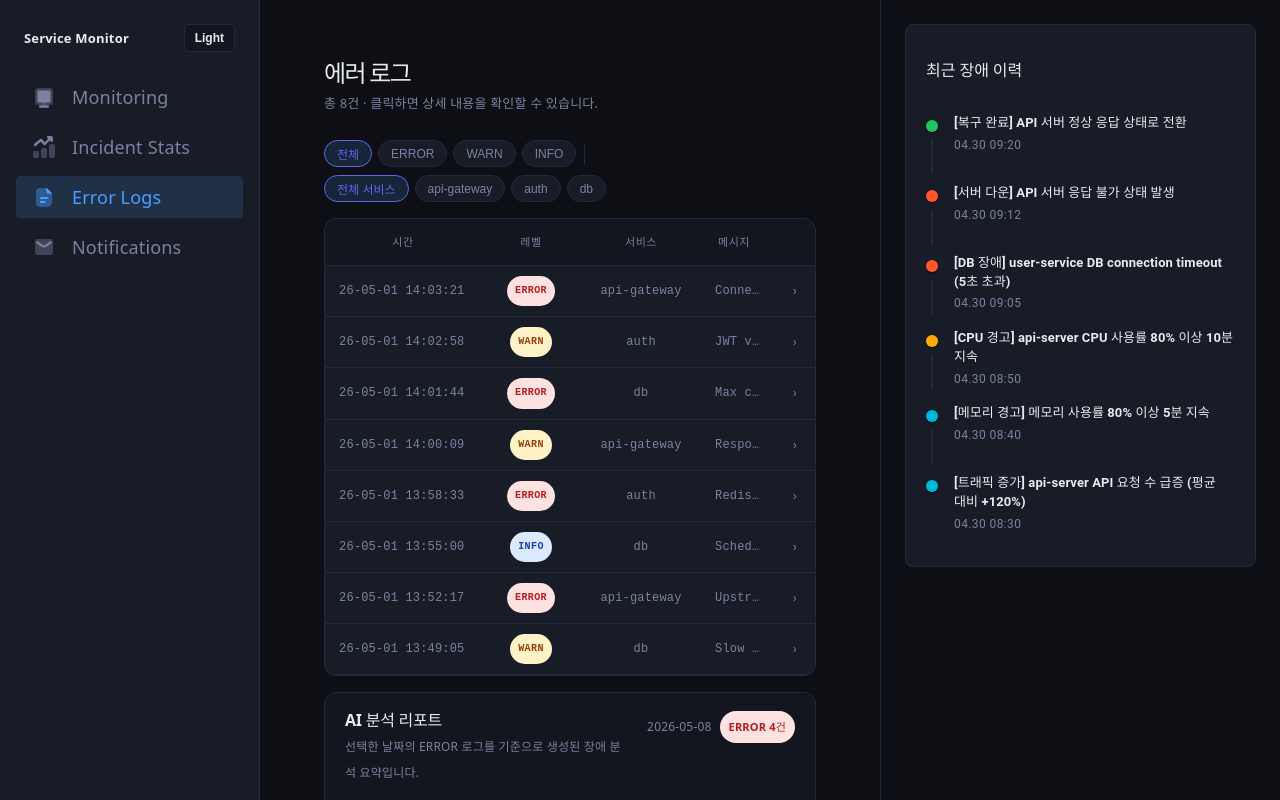
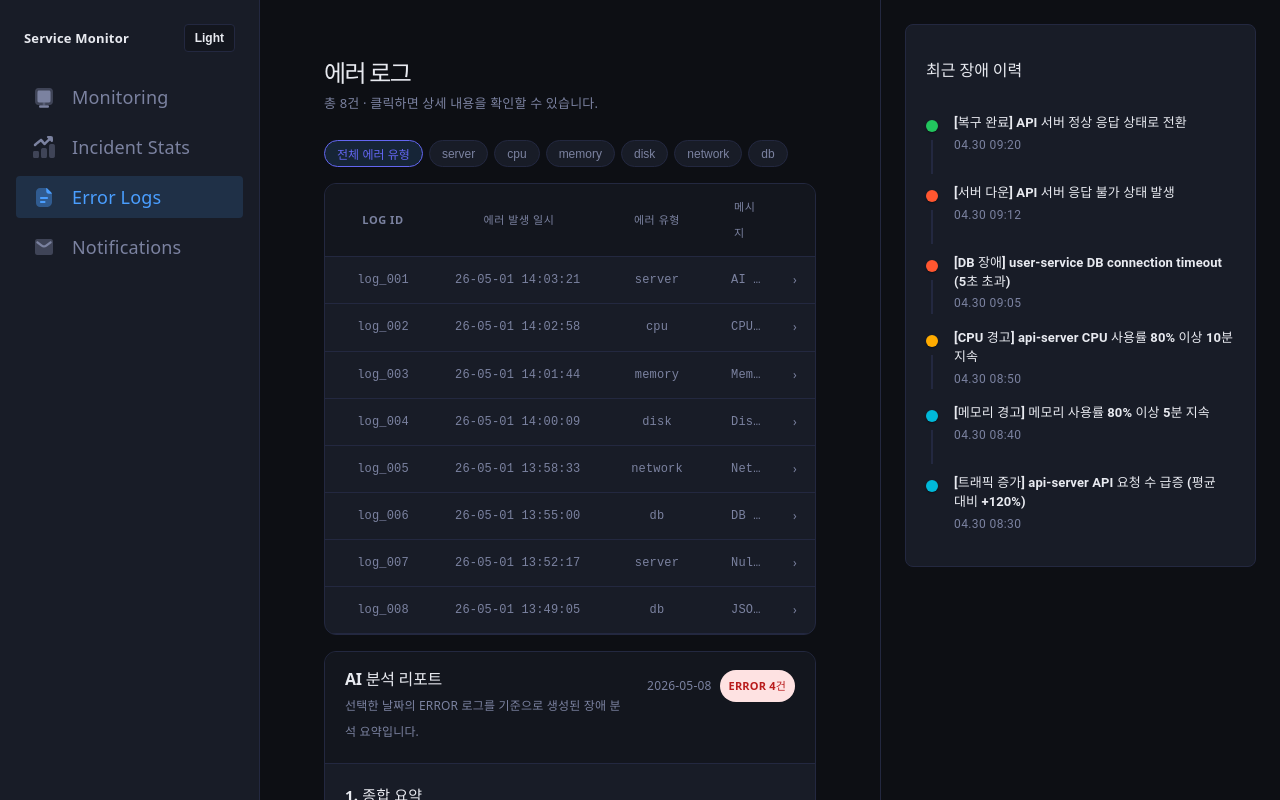
Before and after one commit to jeondaegam/service-monitor, a React (Vite) app in the folder perf-monitor-portlet/: page /error-log in a window 1280 px wide. Shown: the top 800 px of the page. Built offline with nearby package versions, Linux system fonts and the light colour scheme.

Commit message:
에러로그: 필드 추가 및 제거
- log id, 에러유형 필드 추가
- 로그 레벨 필드 제거
- 더미데이터 내용 수정

```diff
--- a/perf-monitor-portlet/src/pages/ErrorLog/ErrorLogPage.jsx
+++ b/perf-monitor-portlet/src/pages/ErrorLog/ErrorLogPage.jsx
@@ -5,14 +5,14 @@ import styles from "./ErrorLogPage.module.css";
 // ─────────────────────────────────────────
 // 하드코딩 더미 데이터
 // 나중에 API 붙일 때 이 부분만 교체
-// GET /api/logs?level=&service=&keyword=&page=&size=
+// GET /api/logs?level=&errorType=&keyword=&page=&size=
 // ─────────────────────────────────────────
 const DUMMY_LOGS = [
   {
     logId: "log_001",
     level: "ERROR",
-    service: "api-gateway",
-    message: "Connection timeout: upstream responded with 502",
+    errorType: "server",
+    message: "AI report request failed: server returned HTTP 500 while generating daily analysis",
     timestamp: "2026-05-01T14:03:21Z",
     requestId: "req_8f2d1a3c",
     stackTrace:
@@ -21,8 +21,8 @@ const DUMMY_LOGS = [
   {
     logId: "log_002",
     level: "WARN",
-    service: "auth",
-    message: "JWT validation failed for user_id=4821: token expired",
+    errorType: "cpu",
+    message: "CPU usage exceeded threshold during AI report batch processing: 92.4%",
     timestamp: "2026-05-01T14:02:58Z",
     requestId: "req_c91e4b2f",
     stackTrace:
@@ -31,8 +31,8 @@ const DUMMY_LOGS = [
   {
     logId: "log_003",
     level: "ERROR",
-    service: "db",
-    message: "Max connection pool size exceeded: 100/100 connections active",
+    errorType: "memory",
+    message: "Memory pressure detected while parsing AI response payload: heap usage 91%",
     timestamp: "2026-05-01T14:01:44Z",
     requestId: "req_77a9c3d1",
     stackTrace:
@@ -41,8 +41,8 @@ const DUMMY_LOGS = [
   {
     logId: "log_004",
     level: "WARN",
-    service: "api-gateway",
-    message: "Response time exceeded threshold: 3842ms (threshold: 3000ms)",
+    errorType: "disk",
+    message: "Disk write latency increased while storing error log detail snapshot",
     timestamp: "2026-05-01T14:00:09Z",
     requestId: "req_4e2f8b5c",
     stackTrace:
@@ -51,8 +51,8 @@ const DUMMY_LOGS = [
   {
     logId: "log_005",
     level: "ERROR",
-    service: "auth",
-    message: "Redis session store unreachable: connection refused",
+    errorType: "network",
+    message: "Network timeout while calling AI report generation API from scheduler",
     timestamp: "2026-05-01T13:58:33Z",
     requestId: "req_2d7c1e9a",
     stackTrace:
@@ -61,8 +61,8 @@ const DUMMY_LOGS = [
   {
     logId: "log_006",
     level: "INFO",
-    service: "db",
-    message: "Scheduled maintenance: index rebuild completed in 4.2s",
+    errorType: "db",
+    message: "DB connection timeout from HikariCP while loading AI report data",
     timestamp: "2026-05-01T13:55:00Z",
     requestId: "req_00000000",
     stackTrace: "",
@@ -70,9 +70,9 @@ const DUMMY_LOGS = [
   {
     logId: "log_007",
     level: "ERROR",
-    service: "api-gateway",
+    errorType: "server",
     message:
-      "Upstream service returned 500: internal server error from /users/profile",
+      "NullPointerException while reading raw error log detail: getRawLog() called on null",
     timestamp: "2026-05-01T13:52:17Z",
     requestId: "req_9b3f2c7d",
     stackTrace:
@@ -81,9 +81,9 @@ const DUMMY_LOGS = [
   {
     logId: "log_008",
     level: "WARN",
-    service: "db",
+    errorType: "db",
     message:
-      "Slow query detected (1842ms): SELECT * FROM orders WHERE user_id=? AND status=?",
+      "JSON parse failed for AI response: unexpected HTML error page received",
     timestamp: "2026-05-01T13:49:05Z",
     requestId: "req_5a8d3e1f",
     stackTrace:
@@ -159,8 +159,8 @@ const DUMMY_AI_REPORT = {
 - 시스템 장애로 인해 AI 리포트 조회 및 생성 기능 일부 응답 지연, 오류, 요청 누락 가능성이 있습니다.`,
 };
 
-const SERVICES = ["all", "api-gateway", "auth", "db"];
-const LEVELS = ["all", "ERROR", "WARN", "INFO"];
+const ERROR_TYPES = ["all", "server", "cpu", "memory", "disk", "network", "db"];
+// const LEVELS = ["all", "ERROR", "WARN", "INFO"];
 
 const LEVEL_STYLE = {
   ERROR: { bg: "#fee2e2", color: "#b91c1c" },
@@ -168,7 +168,7 @@ const LEVEL_STYLE = {
   INFO: { bg: "#dbeafe", color: "#1e40af" },
 };
 
-const TABLE_HEADERS = ["시간", "레벨", "서비스", "메시지", ""];
+const TABLE_HEADERS = ["Log ID", "에러 발생 일시", "에러 유형", "메시지", ""];
 
 function formatTime(iso) {
   const d = new Date(iso);
@@ -197,21 +197,21 @@ function classNames(...names) {
   return names.filter(Boolean).join(" ");
 }
 
-function LevelBadge({ level }) {
-  const style = LEVEL_STYLE[level] || LEVEL_STYLE.INFO;
-
-  return (
-    <span
-      className={styles.levelBadge}
-      style={{
-        "--level-bg": style.bg,
-        "--level-color": style.color,
-      }}
-    >
-      {level}
-    </span>
-  );
-}
+// function LevelBadge({ level }) {
+//   const style = LEVEL_STYLE[level] || LEVEL_STYLE.INFO;
+//
+//   return (
+//     <span
+//       className={styles.levelBadge}
+//       style={{
+//         "--level-bg": style.bg,
+//         "--level-color": style.color,
+//       }}
+//     >
+//       {level}
+//     </span>
+//   );
+// }
 
 function FilterChip({ active, tone, children, onClick }) {
   return (
@@ -247,7 +247,7 @@ function DetailPanel({ log }) {
             {[
               ["Log ID", log.logId],
               ["Request ID", log.requestId],
-              ["서비스", log.service],
+              ["에러 유형", log.errorType],
               ["발생 시각", formatDateTime(log.timestamp)],
             ].map(([label, value]) => (
               <div key={label}>
@@ -279,9 +279,12 @@ function LogTable({ logs, selectedId, onRowClick }) {
     <div className={styles.tableCard}>
       <table className={styles.table}>
         <colgroup>
+          <col className={styles.logIdCol} />
           <col className={styles.timeCol} />
+          {/*
           <col className={styles.levelCol} />
-          <col className={styles.serviceCol} />
+          */}
+          <col className={styles.errorTypeCol} />
           <col />
           <col className={styles.arrowCol} />
         </colgroup>
@@ -321,13 +324,16 @@ function LogTable({ logs, selectedId, onRowClick }) {
                   )}
                   onClick={() => onRowClick(log.logId)}
                 >
+                  <td className={styles.logIdCell}>{log.logId}</td>
                   <td className={styles.timeCell}>
                     {formatTime(log.timestamp)}
                   </td>
+                  {/*
                   <td className={styles.levelCell}>
                     <LevelBadge level={log.level} />
                   </td>
-                  <td className={styles.serviceCell}>{log.service}</td>
+                  */}
+                  <td className={styles.errorTypeCell}>{log.errorType}</td>
                   <td className={styles.messageCell}>{log.message}</td>
                   <td
                     className={classNames(
@@ -433,14 +439,14 @@ function AiReportSection({ report }) {
 
 export default function ErrorLogPage() {
   const [selectedId, setSelectedId] = useState(null);
-  const [filterLevel, setFilterLevel] = useState("all");
-  const [filterService, setFilterService] = useState("all");
+  // const [filterLevel, setFilterLevel] = useState("all");
+  const [filterErrorType, setFilterErrorType] = useState("all");
   const [keyword] = useState("");
 
   const filtered = useMemo(() => {
     return DUMMY_LOGS.filter((log) => {
-      if (filterLevel !== "all" && log.level !== filterLevel) return false;
-      if (filterService !== "all" && log.service !== filterService)
+      // if (filterLevel !== "all" && log.level !== filterLevel) return false;
+      if (filterErrorType !== "all" && log.errorType !== filterErrorType)
         return false;
       if (
         keyword &&
@@ -450,19 +456,19 @@ export default function ErrorLogPage() {
       }
       return true;
     });
-  }, [filterLevel, filterService, keyword]);
+  }, [filterErrorType, keyword]);
 
   const handleRowClick = (logId) => {
     setSelectedId((prev) => (prev === logId ? null : logId));
   };
 
-  const handleLevelChange = (level) => {
-    setFilterLevel(level);
-    setSelectedId(null);
-  };
+  // const handleLevelChange = (level) => {
+  //   setFilterLevel(level);
+  //   setSelectedId(null);
+  // };
 
-  const handleServiceChange = (service) => {
-    setFilterService(service);
+  const handleErrorTypeChange = (errorType) => {
+    setFilterErrorType(errorType);
     setSelectedId(null);
   };
 
@@ -476,6 +482,7 @@ export default function ErrorLogPage() {
       </header>
 
       <div className={styles.filterBar}>
+        {/*
         <div className={styles.chipGroup}>
           {LEVELS.map((level) => (
             <FilterChip
@@ -490,16 +497,17 @@ export default function ErrorLogPage() {
         </div>
 
         <div className={styles.divider} />
+        */}
 
         <div className={styles.chipGroup}>
-          {SERVICES.map((service) => (
+          {ERROR_TYPES.map((errorType) => (
             <FilterChip
-              key={service}
-              active={filterService === service}
-              tone="service"
-              onClick={() => handleServiceChange(service)}
+              key={errorType}
+              active={filterErrorType === errorType}
+              tone="errorType"
+              onClick={() => handleErrorTypeChange(errorType)}
             >
-              {service === "all" ? "전체 서비스" : service}
+              {errorType === "all" ? "전체 에러 유형" : errorType}
             </FilterChip>
           ))}
         </div>
--- a/perf-monitor-portlet/src/pages/ErrorLog/ErrorLogPage.module.css
+++ b/perf-monitor-portlet/src/pages/ErrorLog/ErrorLogPage.module.css
@@ -91,6 +91,10 @@
   border-collapse: collapse;
 }
 
+.logIdCol {
+  width: 116px;
+}
+
 /* 시간 */
 .timeCol {
   width: 156px;
@@ -101,7 +105,7 @@
   width: 100px;
 }
 
-.serviceCol {
+.errorTypeCol {
   width: 120px;
 }
 
@@ -149,9 +153,10 @@
   border-bottom: 0;
 }
 
+.logIdCell,
 .timeCell,
 .levelCell,
-.serviceCell,
+.errorTypeCell,
 .messageCell {
   font-family: monospace;
 }
@@ -160,12 +165,14 @@
   text-align: center;
 }
 
-.serviceCell,
+.logIdCell,
+.errorTypeCell,
 .messageCell {
   color: var(--app-text);
 }
 
-.serviceCell {
+.logIdCell,
+.errorTypeCell {
   text-align: center;
 }
 
```
